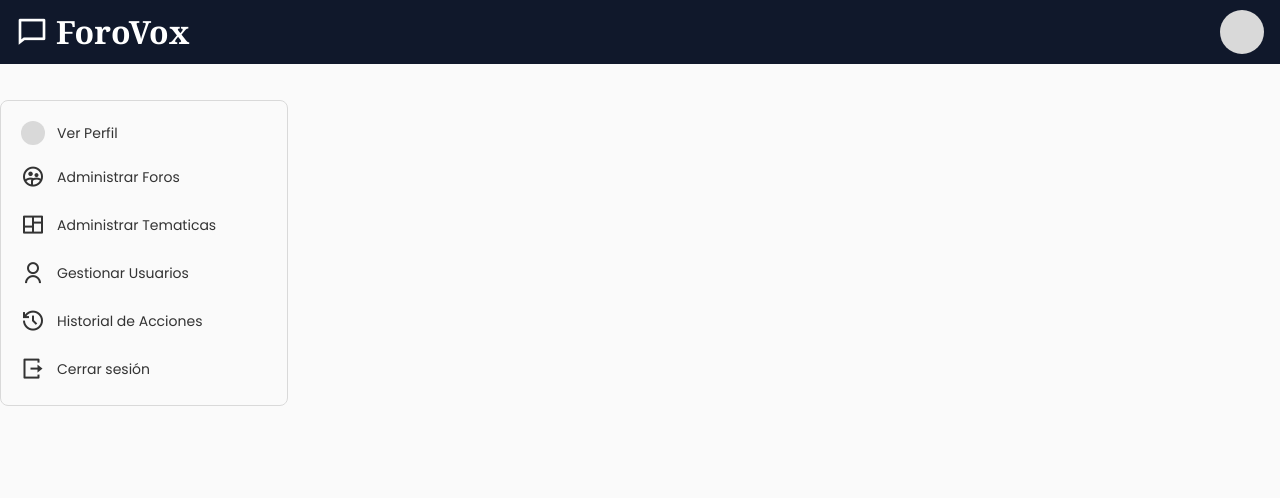
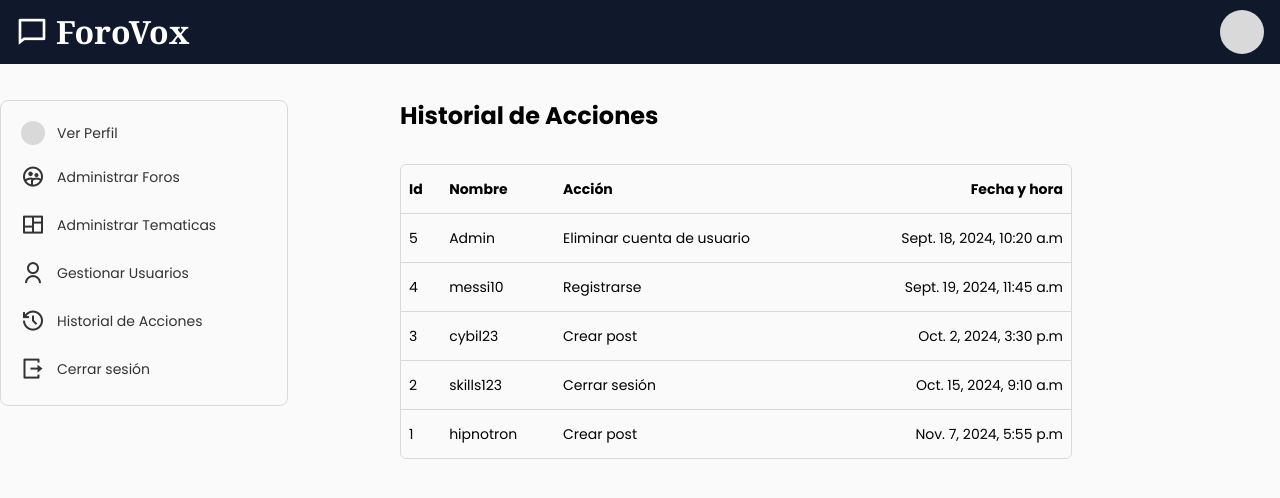
Before and after one commit to johan2160/Sistema-de-Foros, a Django app: page /historial_acciones/ in a window 1280 px wide. Shown: the top 498 px of the page. Run offline with Django 5.2, Linux system fonts and the light colour scheme; some libraries are stand-ins or nearby versions.

Commit message:
Añadida tabla para visualizar el historial de acciones en la vista de administración.
- Se implementó una tabla que muestra el historial de acciones con los campos: Id, Nombre, Acción, y Fecha y hora.
- Se añadieron estilos para los bordes y efectos de hover en las filas de la tabla.
- Mejora en la presentación de la información, facilitando el seguimiento de acciones administrativas.

```diff
--- a/foros/templates/historial_acciones.html
+++ b/foros/templates/historial_acciones.html
@@ -7,6 +7,54 @@ ForoVox | Historial de Acciones
 {% block content %}
 
 {% include 'components/admin-display.html' %}
-
+<div class="flex justify-center">
+  <div class="flex flex-col items-center xl:items-start max-w-7xl w-full px-4 xl:pl-[25rem]">
+    <h2 class="font-bold text-2xl mb-8">Historial de Acciones</h2>
+    <div class="max-w-2xl w-full border rounded-md border-[#D9D9D9]">
+      <table class="w-full table-auto text-sm">
+        <thead>
+          <tr class="border-b border-[#D9D9D9] hover:bg-[#F1F3F8] transition-colors">
+            <th class="text-left p-2 py-3.5">Id</th>
+            <th class="text-left p-2 py-3.5">Nombre</th>
+            <th class="text-left p-2 py-3.5">Acción</th>
+            <th class="text-right p-2 py-3.5">Fecha y hora</th>
+          </tr>
+        </thead>
+        <tbody>
+          <tr class="border-b border-[#D9D9D9] hover:bg-[#F1F3F8] transition-colors">
+            <td class="text-left p-2 py-3.5">5</td>
+            <td class="text-left p-2 py-3.5">Admin</td>
+            <td class="text-left p-2 py-3.5">Eliminar cuenta de usuario</td>
+            <td class="text-right p-2 py-3.5">Sept. 18, 2024, 10:20 a.m</td>
+          </tr>
+          <tr class="border-b border-[#D9D9D9] hover:bg-[#F1F3F8] transition-colors">
+            <td class="text-left p-2 py-3.5">4</td>
+            <td class="text-left p-2 py-3.5">messi10</td>
+            <td class="text-left p-2 py-3.5">Registrarse</td>
+            <td class="text-right p-2 py-3.5">Sept. 19, 2024, 11:45 a.m</td>
+          </tr>
+          <tr class="border-b border-[#D9D9D9] hover:bg-[#F1F3F8] transition-colors">
+            <td class="text-left p-2 py-3.5">3</td>
+            <td class="text-left p-2 py-3.5">cybil23</td>
+            <td class="text-left p-2 py-3.5">Crear post</td>
+            <td class="text-right p-2 py-3.5">Oct. 2, 2024, 3:30 p.m</td>
+          </tr>
+          <tr class="border-b border-[#D9D9D9] hover:bg-[#F1F3F8] transition-colors">
+            <td class="text-left p-2 py-3.5">2</td>
+            <td class="text-left p-2 py-3.5">skills123</td>
+            <td class="text-left p-2 py-3.5">Cerrar sesión</td>
+            <td class="text-right p-2 py-3.5">Oct. 15, 2024, 9:10 a.m</td>
+          </tr>
+          <tr class="hover:bg-[#F1F3F8] transition-colors">
+            <td class="text-left p-2 py-3.5">1</td>
+            <td class="text-left p-2 py-3.5">hipnotron</td>
+            <td class="text-left p-2 py-3.5">Crear post</td>
+            <td class="text-right p-2 py-3.5">Nov. 7, 2024, 5:55 p.m</td>
+          </tr>
+        </tbody>
+      </table>
+    </div>
+  </div>
+</div>
 
 {% endblock %}
```
